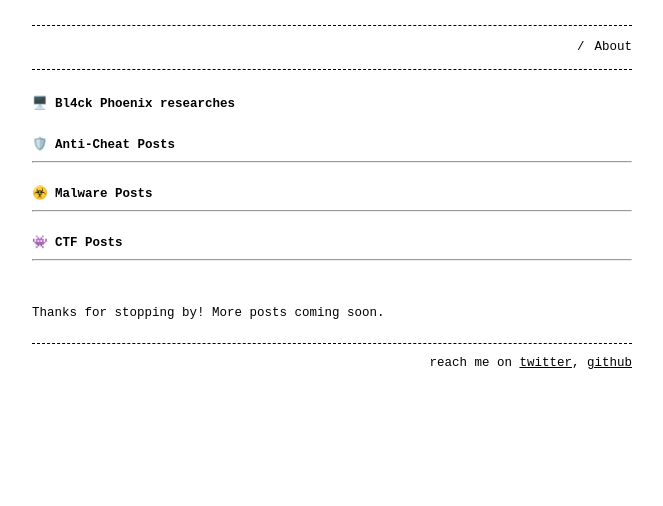
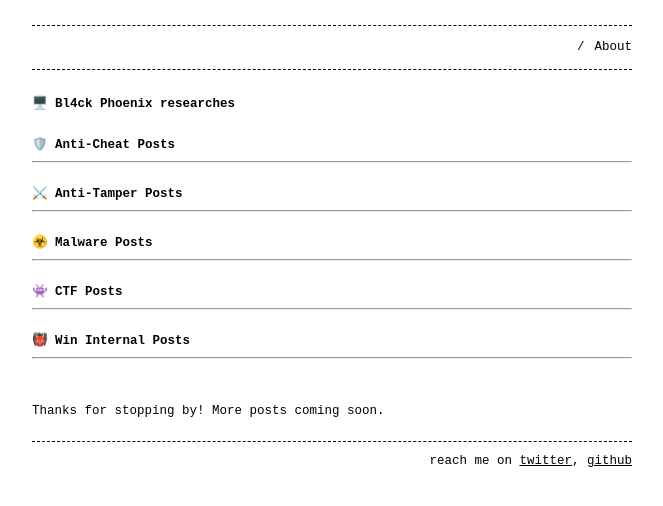
Before and after one commit to Bl4ck-Phoenix/bl4ck-phoenix.github.io, a Jekyll site: the page built from index.md, in a window 1280 px wide. Shown: the top 506 px of the page, without its empty margins (308-971 px from the left). Built offline with Jekyll 4.4.1, drawn with Linux system fonts in a browser that asks for light colours.

Commit message:
add content to index

```diff
--- a/_config.yml
+++ b/_config.yml
@@ -58,6 +58,7 @@ exclude:
   - .github
   - .obsidian
   - .gitignore
+  - _site
 
 # ===============================
 # Future & Draft Posts
--- a/index.md
+++ b/index.md
@@ -14,6 +14,16 @@ date: 2025-04-07
 [{{ post.date | date: "%Y-%m-%d" }}] : [{{ post.title }}]({{ post.url }})
 {% endfor %}
 
+
+---
+
+## ⚔️ Anti-Tamper Posts
+
+{% for post in site.posts %}
+  {% if post.category == "tamper" %}
+- [ {{ post.date | date: "%Y-%m-%d" }} ] : [{{ post.title }}]({{ post.url }})
+  {% endif %}
+{% endfor %}
 
 ---
 
@@ -36,5 +46,16 @@ date: 2025-04-07
 {% endfor %}
 
 ---
+
+## 👹 Win Internal Posts
+
+{% for post in site.posts %}
+  {% if post.category == "win" %}
+- [ {{ post.date | date: "%Y-%m-%d" }} ] : [{{ post.title }}]({{ post.url }})
+  {% endif %}
+{% endfor %}
+
+---
+
 <br>
 Thanks for stopping by! More posts coming soon.
```
Also changed, not shown: 8 other files.
